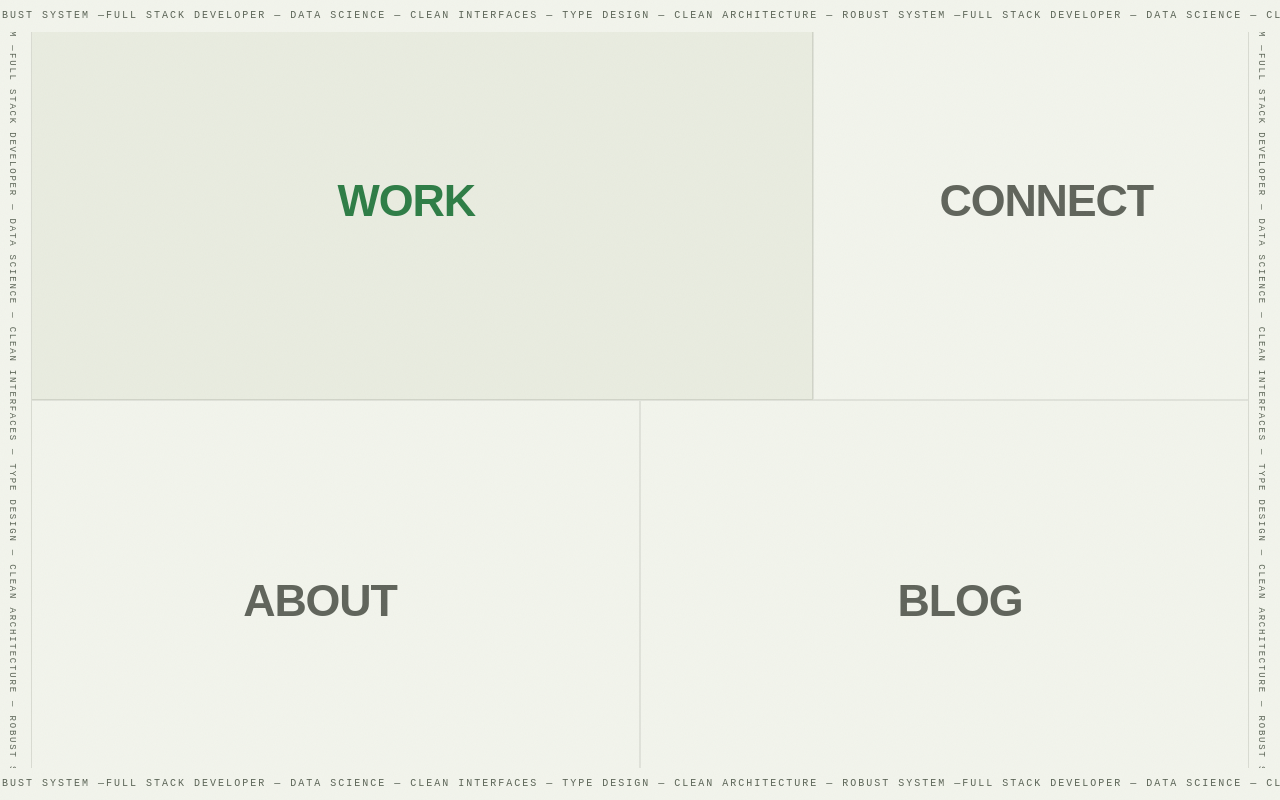
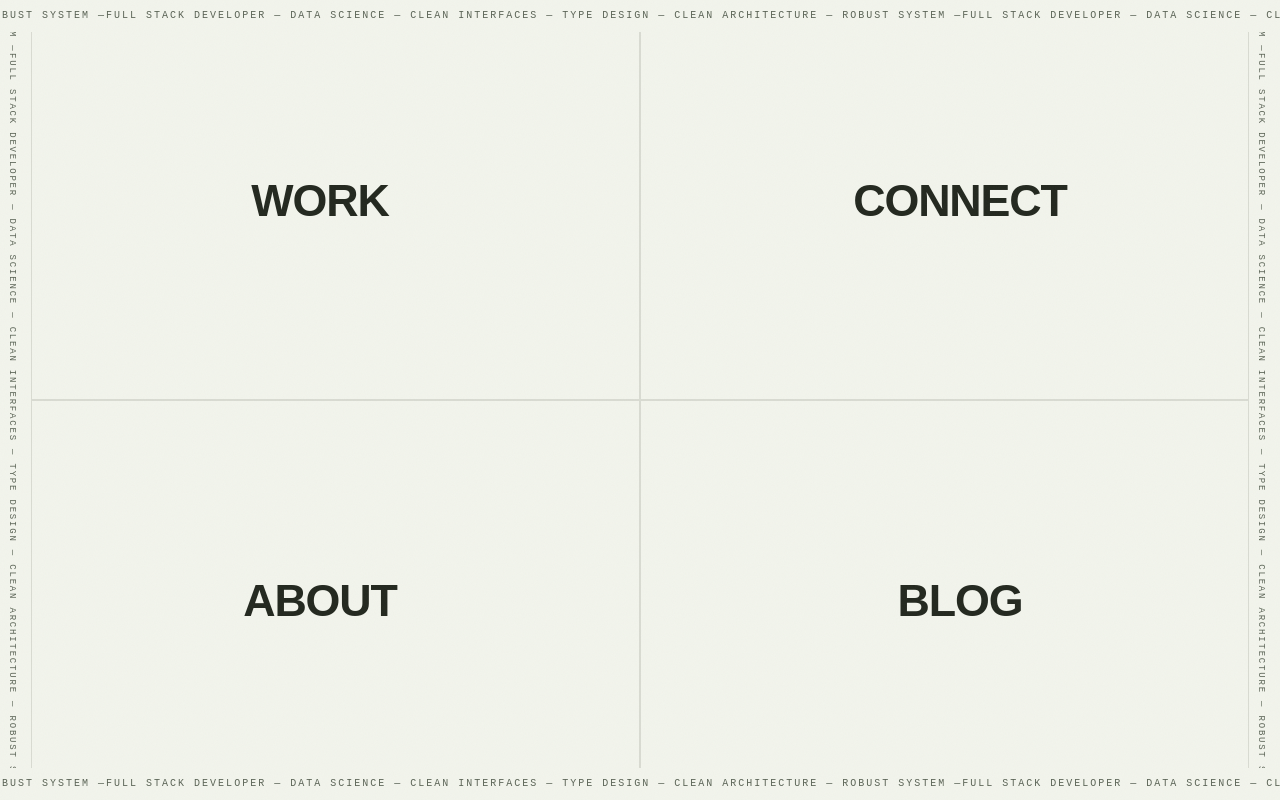
Before and after one commit to Abdulzizi/svelte-portfolio, a SvelteKit app: page / in a window 1280 px wide. Built offline with nearby package versions, Linux system fonts and the light colour scheme.

Commit message:
perf: trim unused fonts, drop Inter, gate panel hover to hover-capable devices

```diff
--- a/package.json
+++ b/package.json
@@ -23,7 +23,6 @@
     "vite": "^5.4.21"
   },
   "dependencies": {
-    "@fontsource/inter": "^5.3.0",
     "@fontsource/jetbrains-mono": "^5.3.0",
     "@fontsource/syne": "^5.3.0"
   }
--- a/src/app.css
+++ b/src/app.css
@@ -1,15 +1,11 @@
 @import "tailwindcss";
-@import "@fontsource/syne/latin-700.css";
 @import "@fontsource/syne/latin-800.css";
-@import "@fontsource/inter/latin-400.css";
-@import "@fontsource/inter/latin-600.css";
 @import "@fontsource/jetbrains-mono/latin-400.css";
-@import "@fontsource/jetbrains-mono/latin-600.css";
 
 /* Tailwind v4 generates font-* utilities only from @theme. */
 @theme {
   --font-hand: "Syne", sans-serif;
-  --font-sans: "Inter", system-ui, sans-serif;
+  --font-sans: system-ui, sans-serif;
   --font-mono: "JetBrains Mono", ui-monospace, monospace;
 }
 
--- a/src/routes/+page.svelte
+++ b/src/routes/+page.svelte
@@ -7,12 +7,19 @@
 	<style>
 		.grid-wrap { display: flex; flex-wrap: wrap; }
 		.grid-section { min-width: 0; flex: 1 1 50%; transition: flex 0.45s ease, background-color 0.35s ease; min-height: 50vh; }
-		.grid-wrap:has(.grid-section:is(:hover, :focus-visible)) .grid-section:not(:is(:hover, :focus-visible)) { flex: 0.7 1 35%; opacity: 0.7; }
-		.grid-section:is(:hover, :focus-visible) { flex: 1.6 1 60%; z-index: 5; background-color: var(--surface); }
-		.grid-section:focus-visible { outline: 2px solid var(--accent); outline-offset: -4px; }
+		.grid-wrap:has(.grid-section:focus-visible) .grid-section:not(:focus-visible) { flex: 0.7 1 35%; opacity: 0.7; }
+		.grid-section:focus-visible { flex: 1.6 1 60%; z-index: 5; background-color: var(--surface); outline: 2px solid var(--accent); outline-offset: -4px; }
 		.grid-title { font-size: clamp(1.5rem, 3.5vw, 3rem); line-height: 1; text-transform: uppercase; transition: color 0.35s ease; }
-		.grid-section:is(:hover, :focus-visible) .grid-title { color: var(--accent); }
+		.grid-section:focus-visible .grid-title { color: var(--accent); }
 
+		/* caveman: hover only on real-hover devices; touch >=1024px no sticky hover. */
+		@media (hover: hover) {
+			.grid-wrap:has(.grid-section:hover) .grid-section:not(:hover) { flex: 0.7 1 35%; opacity: 0.7; }
+			.grid-section:hover { flex: 1.6 1 60%; z-index: 5; background-color: var(--surface); }
+			.grid-section:hover .grid-title { color: var(--accent); }
+		}
+
+		/* Must stay last: same specificity as rules above, wins by order. */
 		@media (max-width: 1023px) {
 			.grid-section { flex: 1 1 100%; }
 			.grid-wrap:has(.grid-section:is(:hover, :focus-visible)) .grid-section:not(:is(:hover, :focus-visible)) { flex: 1 1 100%; opacity: 1; }
```
Also changed, not shown: 1 other file (tests, documents, lock files or other folders).
